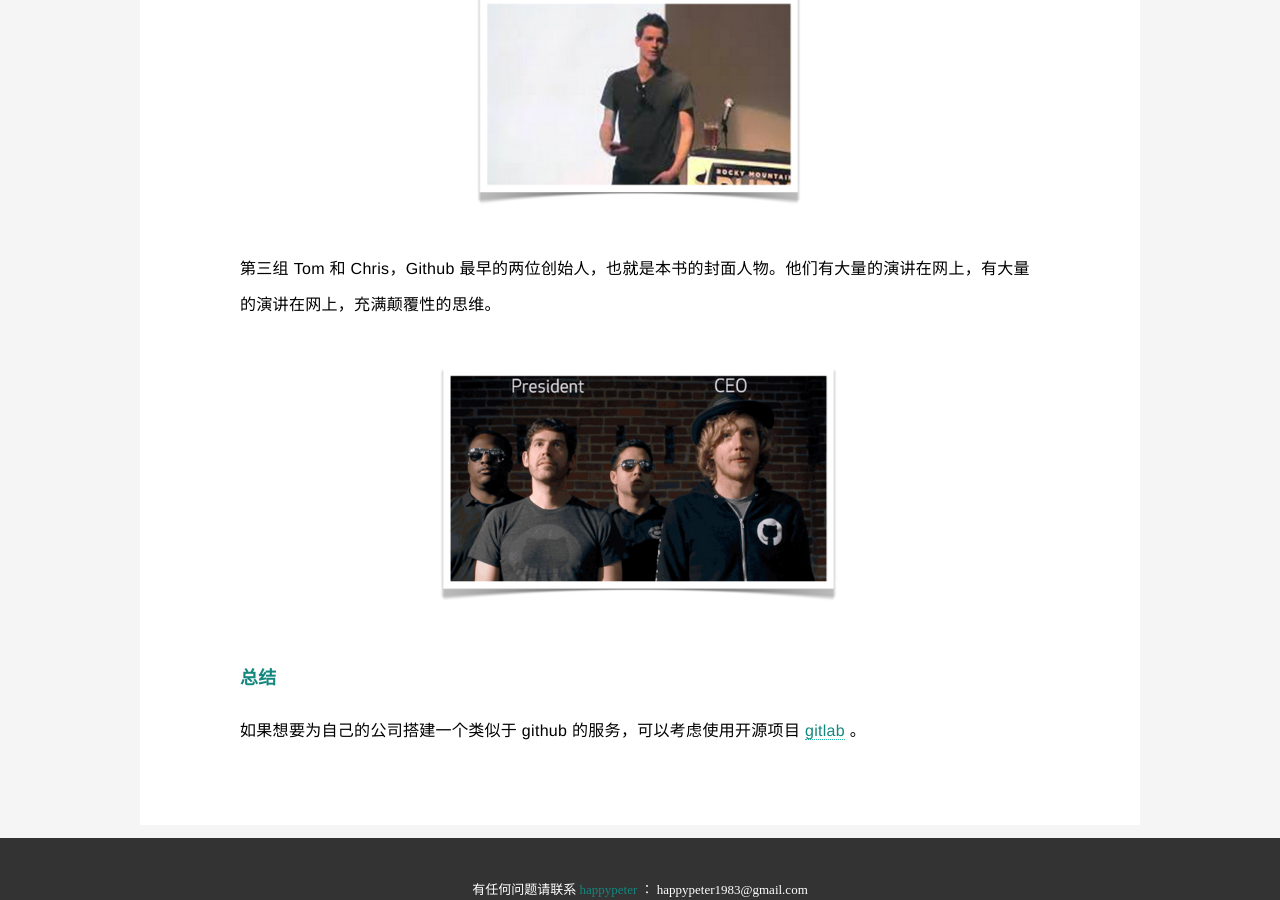
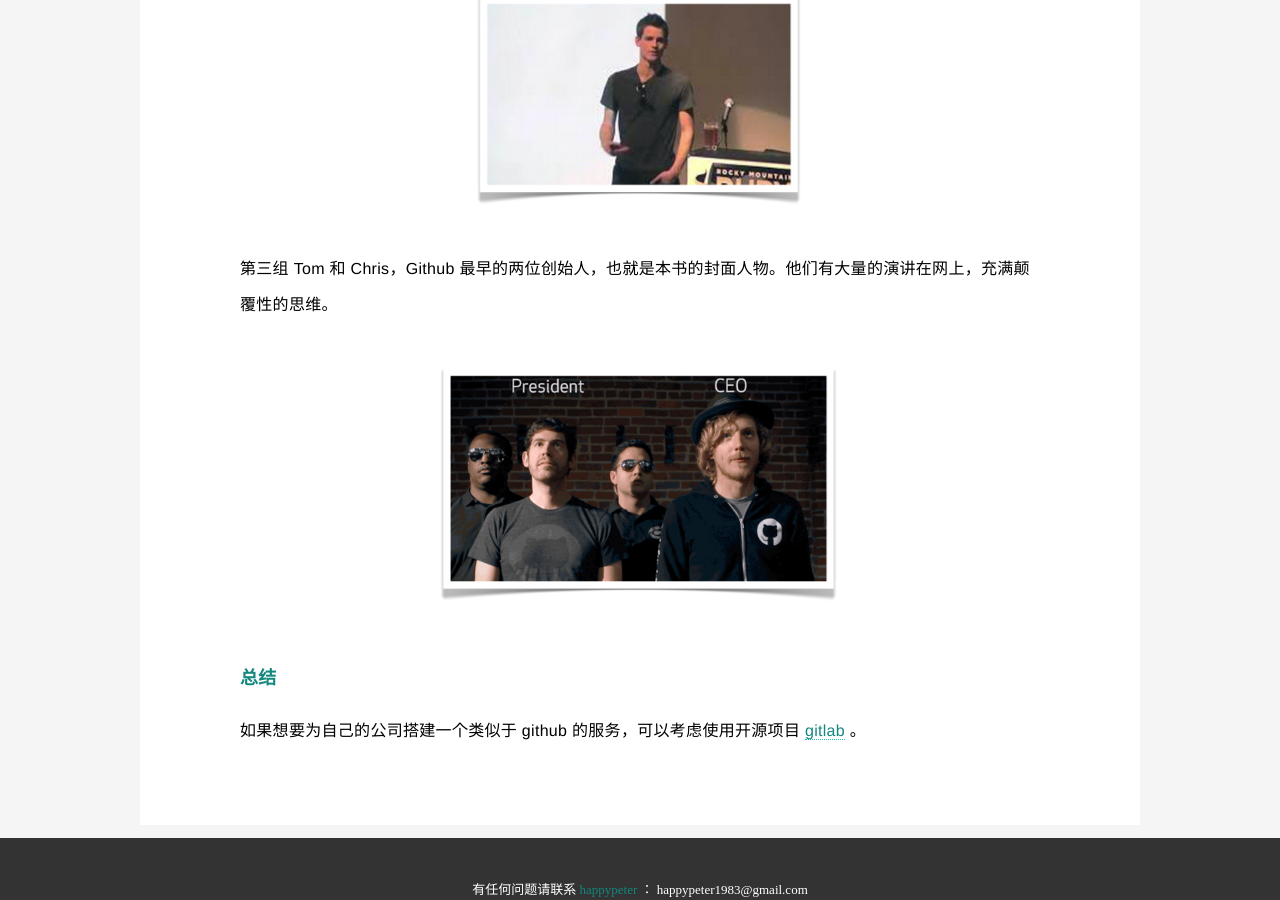
Before and after one commit to happypeter/gitbeijing, a Jekyll site: the page built from more.md, in a window 1280 px wide and 900 px high, scrolled down 2928 px. Built offline with Jekyll 4.4.1, drawn with Linux system fonts in a browser that asks for light colours.

Commit message:
remove repetition

```diff
--- a/more.md
+++ b/more.md
@@ -37,7 +37,7 @@ Github 其实要解决的核心问题是人和人如何相处协作的问题，
 ![](images/more/zach.png)
 
 
-第三组 Tom 和 Chris，Github 最早的两位创始人，也就是本书的封面人物。他们有大量的演讲在网上，有大量的演讲在网上，充满颠覆性的思维。
+第三组 Tom 和 Chris，Github 最早的两位创始人，也就是本书的封面人物。他们有大量的演讲在网上，充满颠覆性的思维。
 
 ![](images/more/tom_chris.png)
 
```
